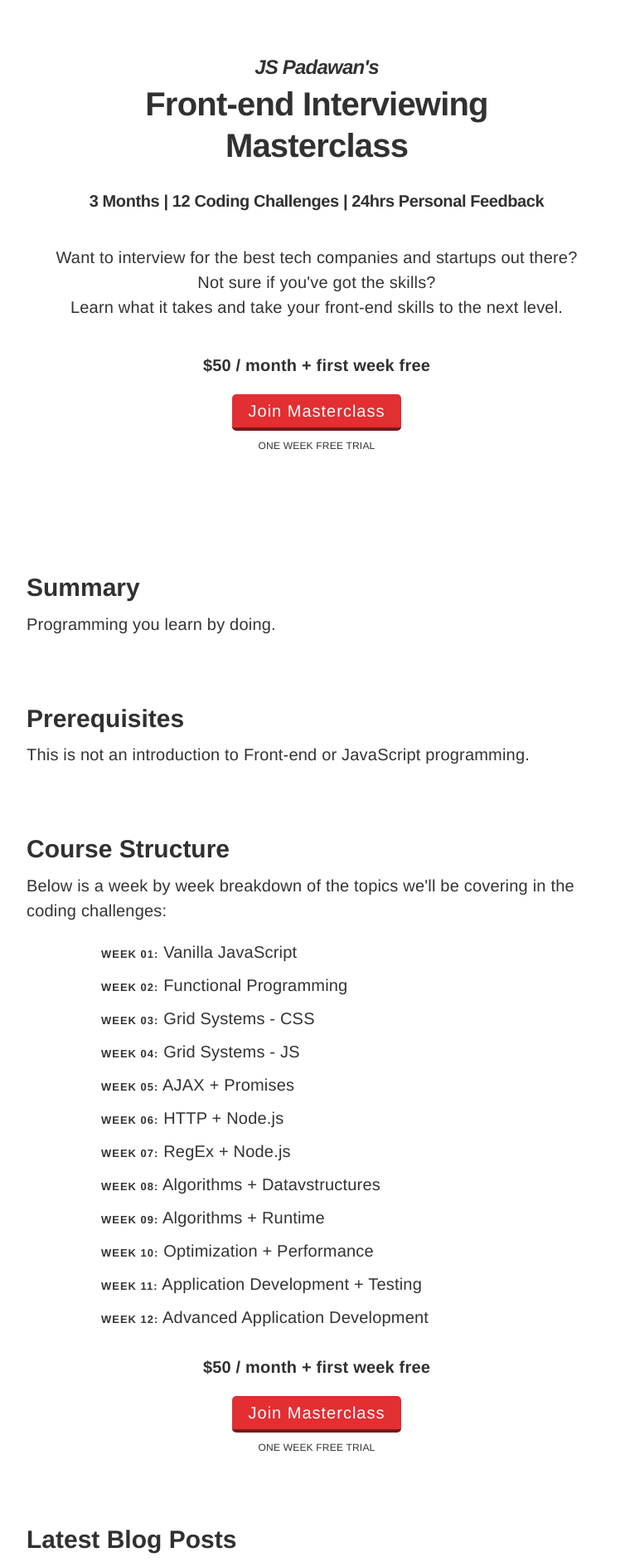
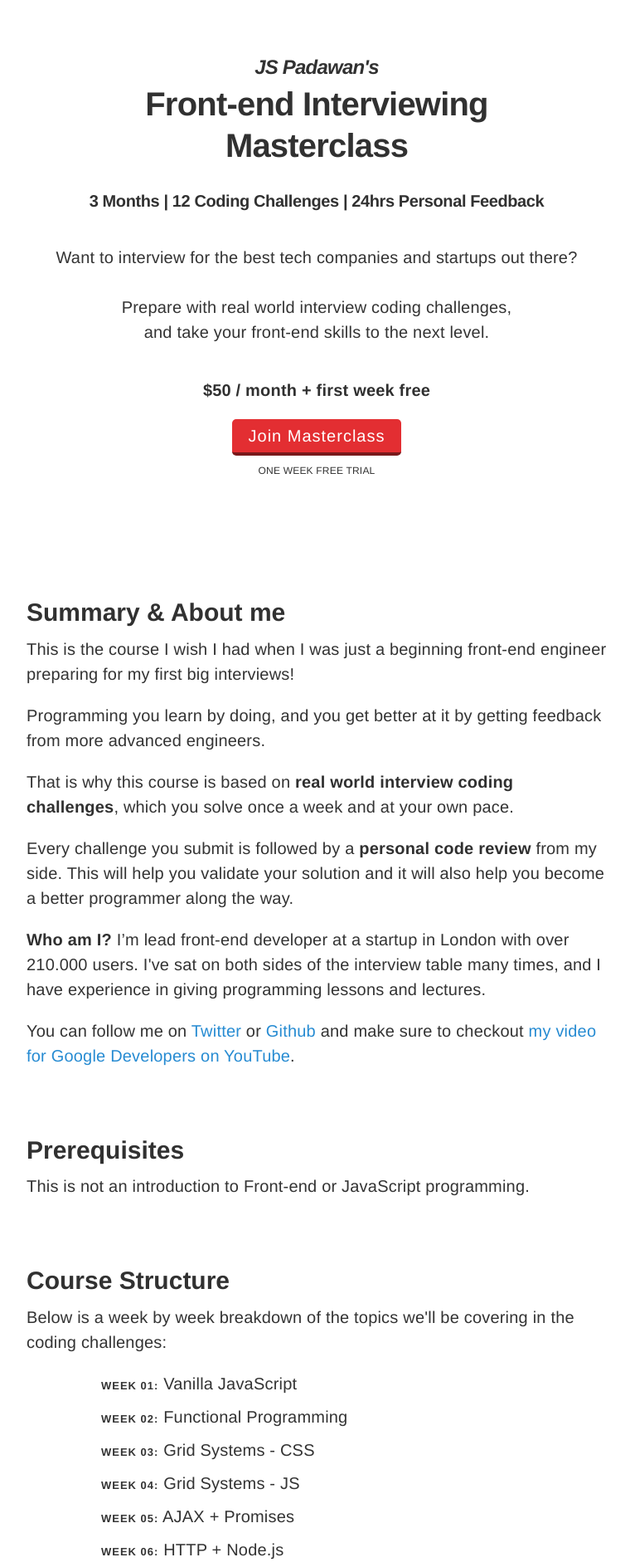
Before and after one commit to stefanRitter/jsblog, a Jekyll site: the page built from index.html, in a window 1280 px wide. Shown: the top 1888 px of the page at 83% size, without its empty margins (258-1018 px from the left). Built offline with Jekyll 4.4.1, drawn with Linux system fonts in a browser that asks for light colours; the list of posts is cut into pages by our own code.

Commit message:
copy update

```diff
--- a/_sass/form.sass
+++ b/_sass/form.sass
@@ -1,4 +1,8 @@
 form.form
+  width: 300px
+  margin: auto
+  text-align: left
+
   input,
   button.button
     width: 300px
--- a/index.html
+++ b/index.html
@@ -8,11 +8,13 @@ title: Home
   <h4>3 Months | 12 Coding Challenges | 24hrs Personal Feedback</h4>
 
   <p class="margin-top margin-bottom padding">
-    Want to interview for the best tech companies and startups out there?
+    Want to interview for the best tech companies
+    and startups out there?
     <br>
-    Not sure if you've got the skills?
     <br>
-    Learn what it takes and take your front-end skills to the next level.
+    Prepare with real world interview coding challenges,
+    <br>
+    and take your front-end skills to the next level.
   </p>
 
   <p class="margin-top">
@@ -25,9 +27,24 @@ title: Home
 </div>
 
 <div class="curriculum">
-  <h2>Summary</h2>
+  <h2>Summary &amp; About me</h2>
+  <p>This is the course I wish I had when I was just a beginning front-end engineer preparing for my first big interviews!</p>
+  <p>Programming you learn by doing, and you get better at it by getting feedback from more advanced engineers.</p>
   <p>
-    Programming you learn by doing.
+    That is why this course is based on <strong>real world interview coding challenges</strong>,
+    which you solve once a week and at your own pace.
+  </p>
+  <p>
+    Every challenge you submit is followed by a <strong>personal code review</strong> from my side.
+    This will help you validate your solution and it will also help you become a better programmer along the way.
+  </p>
+  <p>
+    <strong>Who am I?</strong> I’m lead front-end developer at a startup in London with over 210.000 users.
+    I've sat on both sides of the interview table many times, and I have experience in giving programming lessons and lectures.
+  </p>
+  <p>
+    You can follow me on <a href="https://twitter.com/stefanritter">Twitter</a> or
+    <a href="https://github.com/stefanRitter">Github</a> and make sure to checkout <a href="https://www.youtube.com/watch?v=k_7zdqz01sk">my video for Google Developers on YouTube</a>.
   </p>
 </div>
 
```
Also changed, not shown: join.html (+19 -10 lines), README.md.
